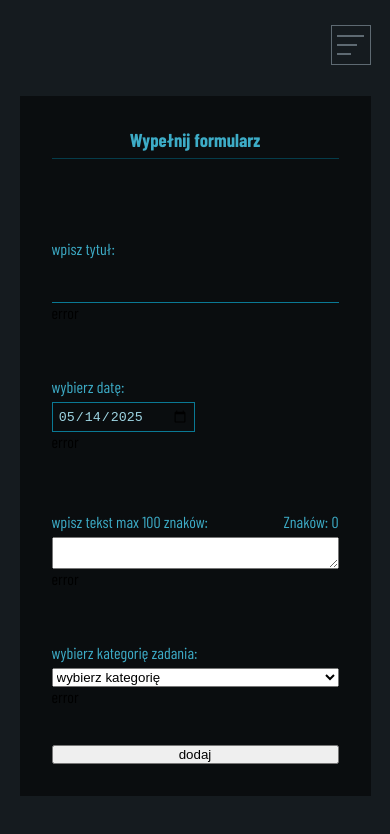
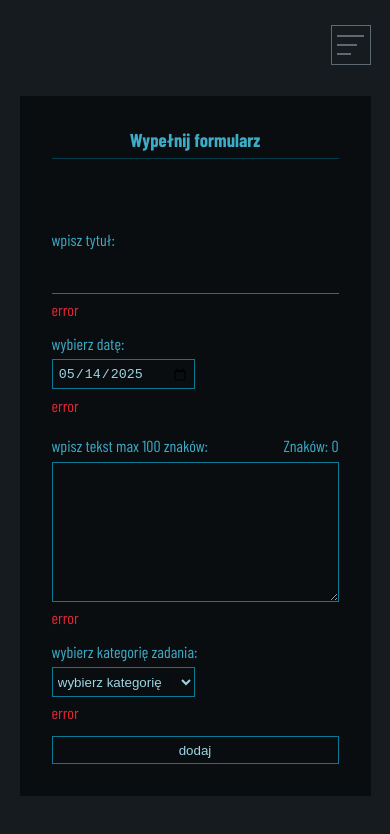
Before and after one commit to Scorpion19702022/SIMPLE_PROJECT_REACT_REDUX, a React (Vite) app: page /Notes in a window 390 px wide. Shown: the top 834 px of the page. Built offline with nearby package versions, Linux system fonts and the light colour scheme; a web font is replaced by a local one.

Commit message:
added style for mobile

```diff
--- a/src/Components/Notes/NotesInputs.tsx
+++ b/src/Components/Notes/NotesInputs.tsx
@@ -8,7 +8,7 @@ const NotesInputs: React.FC<InitialState> = ({ date }) => {
 	const kind = ['wybierz kategorię', 'dom', 'praca', 'rozrywka', 'inne']
 
 	const optionSelect = kind.map((option, id) => (
-		<option value='' key={id}>
+		<option className={styles.option} value='' key={id}>
 			{option}
 		</option>
 	))
--- a/src/Components/Notes/Styles/NotesInputs.module.css
+++ b/src/Components/Notes/Styles/NotesInputs.module.css
@@ -54,7 +54,7 @@
 
 .box_inputs {
 	width: 100%;
-	padding: 1em 0em;
+	padding: 0.4em 0em;
 	display: flex;
 	flex-direction: column;
 }
@@ -95,5 +95,46 @@
 	color: var(--color-color02);
 }
 
+.textarea {
+	width: 100%;
+	min-height: 140px;
+	max-height: 140px;
+	background: none;
+	border: 0.04em solid var(--color-color06);
+	color: var(--color-color02);
+	font-size: 1.2em;
+	padding: 0.2em;
+	outline: none;
+}
+
+.error {
+	width: 100%;
+	height: 10px;
+	padding: 0.4em 0em;
+	color: var(--color-error);
+}
+
+.select {
+	width: 50%;
+	background: none;
+	padding: 0.4em 0.1em;
+	border: 0.04em solid var(--color-color06);
+	color: var(--color-color02);
+	outline: none;
+}
+
+.option {
+	background-color: var(--color-dark11);
+}
+
+.btn {
+	width: 100%;
+	padding: 0.4em;
+	background: none;
+	border: 0.04em solid var(--color-color06);
+	color: var(--color-color02);
+	margin-top: 0.4em;
+}
+
 @media (min-width: 1200px) {
 }
```
